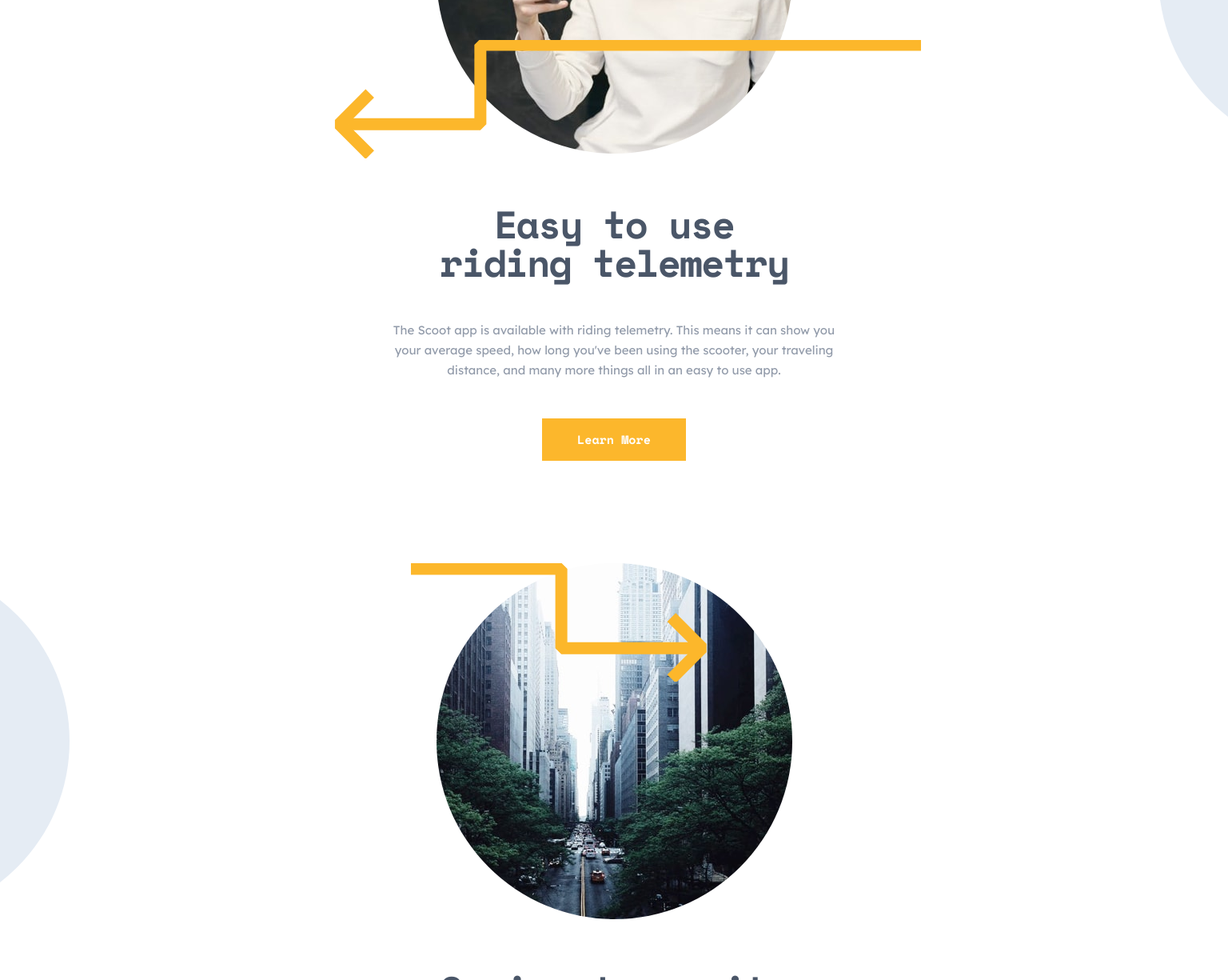
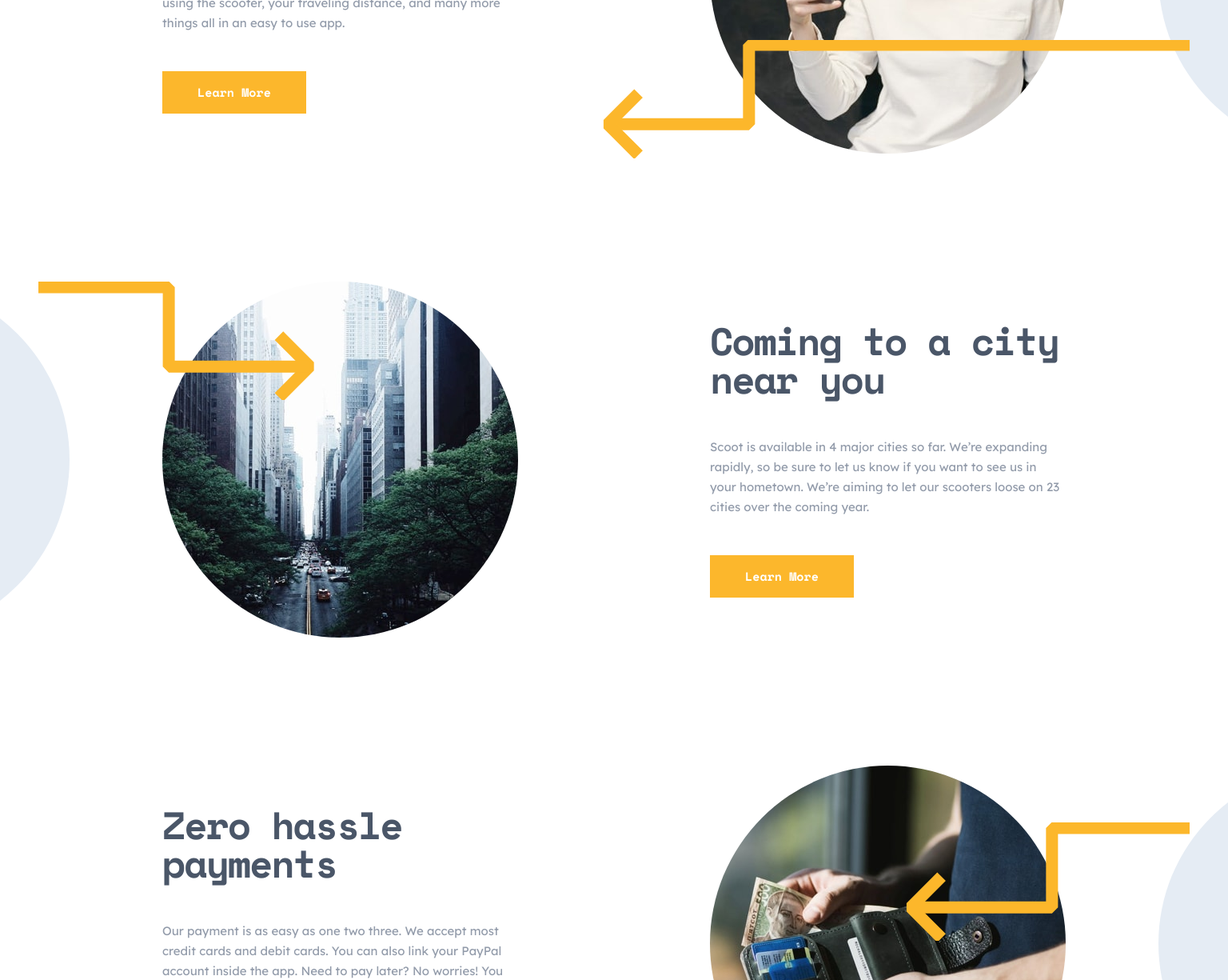
Before and after one commit to LucasS-Goncalves/scoot, an Angular app: page / in a window 1536 px wide. Shown: the part 1575-2800 px from the top of the page at 80% size. Built offline with nearby package versions, Linux system fonts and the light colour scheme.

Commit message:
finishing benefits section layout for desktops

```diff
--- a/src/app/components/home/styles/benefits-section.css
+++ b/src/app/components/home/styles/benefits-section.css
@@ -201,3 +201,74 @@
     top: 9%;
   }
 }
+
+@media(min-width: 1200px){
+
+  .benefits_list{
+    gap: 10rem;
+  }
+
+  .benefits_list .benefit:nth-child(odd){
+    flex-direction: row-reverse;
+    justify-content: center;
+    gap: 5rem;
+  }
+
+  .benefits_list .benefit:nth-child(even){
+    flex-direction: row;
+    justify-content: center;
+    gap: 5rem;
+  }
+
+  .benefits_list .benefit .benefit_info{
+    width: 445px;
+    align-items: flex-start;
+    gap: 3rem;
+    text-align: start;
+  }
+
+  .benefits_list .benefit .benefit_info .benefit_title{
+    width: 445px;
+  }
+
+  .benefits_list .benefit:first-child .img_container .arrow_div{
+    right: -115px;
+  }
+
+  .benefits_list .benefit:nth-child(even) .img_container .arrow_div{
+    width: 340px;
+    left: -145px;
+  }
+
+  .benefits_list .benefit:nth-child(odd):not(:first-child) .img_container .arrow_div{
+    width: 340px;
+    top: 16%;
+    right: -115px;
+  }
+}
+
+@media(min-width: 1440px){
+
+  .benefits_list .benefit:nth-child(odd){
+    gap: 15rem;
+  }
+
+  .benefits_list .benefit:nth-child(even){
+    gap: 15rem;
+  }
+
+  .benefits_list .benefit:first-child .img_container .arrow_div{
+    right: -155px;
+  }
+
+  .benefits_list .benefit:nth-child(even) .img_container .arrow_div{
+    width: 345px;
+    left: -155px;
+  }
+
+  .benefits_list .benefit:nth-child(odd):not(:first-child) .img_container .arrow_div{
+    width: 355px;
+    top: 16%;
+    right: -155px;
+  }
+}
```
